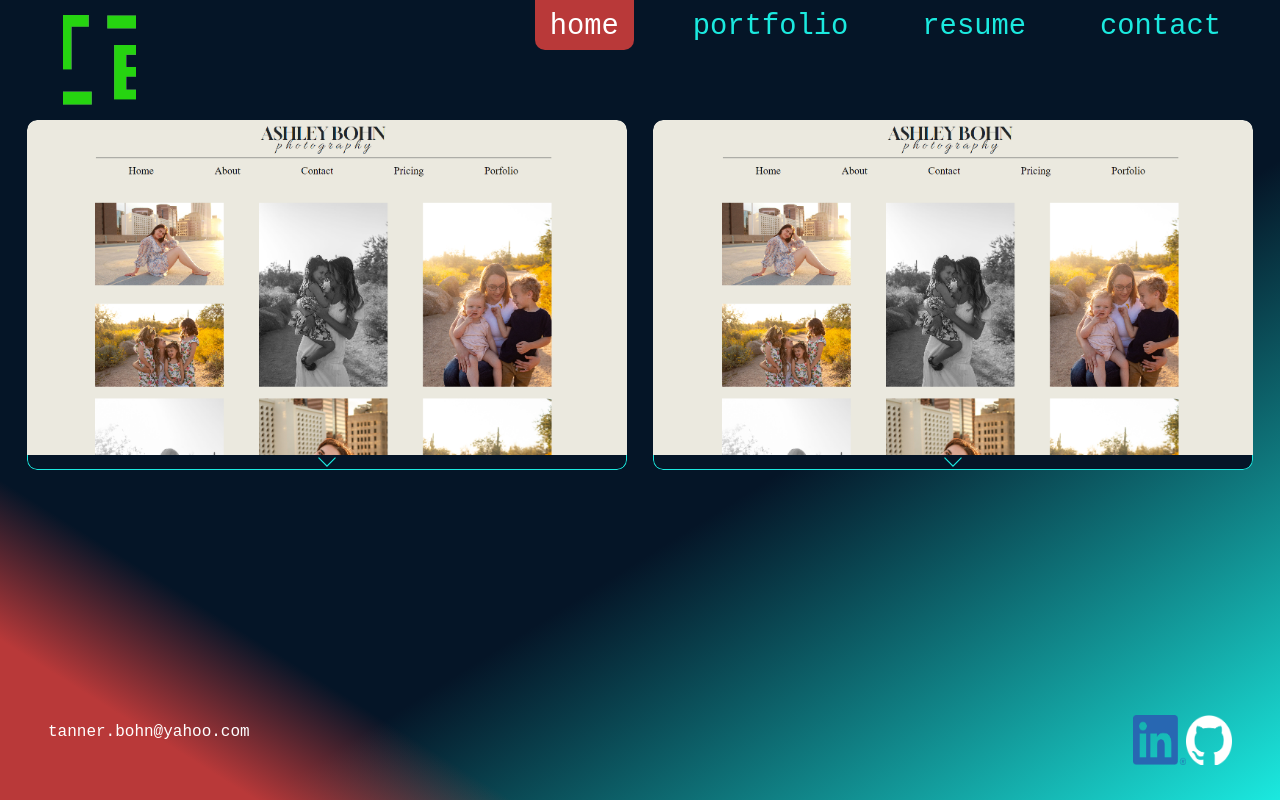
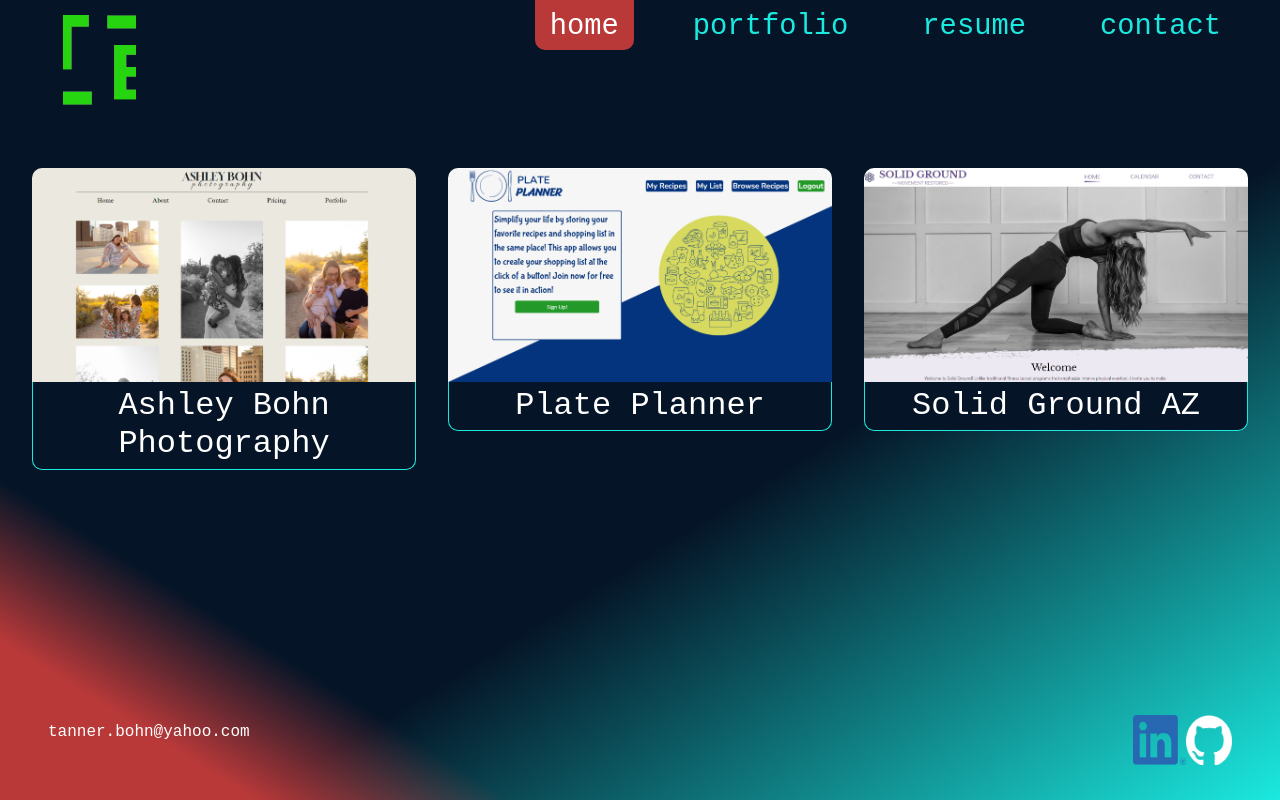
Before and after one commit to tbohn2/my_portfolio, a React (Vite) app: page /my_portfolio/portfolio in a window 1280 px wide. Built offline with nearby package versions, Linux system fonts and the light colour scheme; a web font is replaced by a local one.

Commit message:
Created cards for web apps and modal for project details

```diff
--- a/src/components/pages/portfolio.jsx
+++ b/src/components/pages/portfolio.jsx
@@ -1,77 +1,176 @@
 import React, { useState, useEffect, useRef } from 'react';
 import '../../styles/portfolio.css'
 import ashleyPhoto from '../../assets/ashley-photo.png'
-import darrow from '../../assets/darrow.svg'
+import platePlannerImage from '../../assets/plate-planner.png'
+import solidGroundImage from '../../assets/solid-g.png'
+import solidGroundAdminImage from '../../assets/solid-g-admin.png'
 
 export default function Portfolio() {
 
-    const [detailsId, setDetailsId] = useState(null);
+    const [details, setDetails] = useState(null);
 
     const detailsRefs = useRef({});
 
     useEffect(() => {
         const handleClickOutside = (event) => {
-            // Extracts the values of the refs and checks if the event target is outside of all of them
-            const isClickOutside = Object.values(detailsRefs.current).every(ref => !ref.contains(event.target));
+            let targetElement = event.target;
+
+            let isClickOutside = true;
+            while (targetElement) {
+                if (targetElement.id === details?.id?.toString()) {
+                    isClickOutside = false;
+                    break;
+                }
+                targetElement = targetElement.parentElement;
+            }
+
             if (isClickOutside) {
-                setDetailsId(null);
+                setDetails(null);
             }
         };
 
-        document.addEventListener('mousedown', handleClickOutside);
-        document.addEventListener('touchstart', handleClickOutside);
+        if (details) {
+            document.addEventListener('mousedown', handleClickOutside);
+            document.addEventListener('touchstart', handleClickOutside);
+        }
 
         return () => {
             document.removeEventListener('mousedown', handleClickOutside);
             document.removeEventListener('touchstart', handleClickOutside);
         };
-    }, []);
+    }, [details]);
 
     const projects = [
         {
             id: 1,
-            name: 'Ashley Bohn Photography',
-            langAndTech: 'JavaScript, HTML, CSS, Vite, React, Bootstrap, EmailJS',
+            title: 'Ashley Bohn Photography',
+            description: 'Ashley Photography is a web application created for photographer Ashley Bohn. It showcases her work, including her biography, pricing, and portfolio. The application allows users to contact her through a form submission using EmailJS, which sends their message directly to her email.',
+            features: [`View the photographer's biography`,
+                'Browse through the photography portfolio.',
+                'Check pricing for various services.',
+                'Contact form submission via EmailJS.'],
+            languages: 'JavaScript, HTML, CSS',
+            tech: 'Vite, React, Bootstrap, EmailJS',
+            challenges: ['Creating a responsive design that looks good on all devices',
+                'Implementing form submission to directly email the photographer via EmailJS',
+                'Ensuring the gallery loads efficiently while maintaining high-quality image displays'],
+            role: 'Full-stack developer: Designed and developed the frontend using React and Vite, integrated EmailJS for form handling, and coordinated with the photographer to meet design needs.',
             imgURL: ashleyPhoto,
             siteURL: 'https://tbohn2.github.io/ashley-photo/',
             gitURL: 'https://github.com/tbohn2/ashley-photo'
         },
         {
             id: 2,
-            name: 'Ashley Bohn Photography',
-            langAndTech: 'JavaScript, HTML, CSS, Vite, React, Bootstrap, EmailJS',
-            imgURL: ashleyPhoto,
-            siteURL: 'https://tbohn2.github.io/ashley-photo/',
-            gitURL: 'https://github.com/tbohn2/ashley-photo'
+            title: 'Plate Planner',
+            description: 'Plate Planner is a web application designed to streamline meal planning and grocery shopping. It integrates the MERN stack (MongoDB, Express, React, Node.js) with GraphQL for flexible data querying and Vite for a fast and efficient development experience.',
+            features: [
+                'User authentication and authorization',
+                'Meal plan creation and management',
+                'Recipe search and selection',
+                'Nutritional information display',
+                'Responsive design'
+            ],
+            languages: 'JavaScript, HTML, CSS',
+            tech: 'MERN Stack (MongoDB, Express, React, Node.js), Vite, GraphQL, Apollo Client, JWT Decode, React Router DOM, Bootstrap',
+            challenges: [
+                'Integrating GraphQL with both the front and backend for efficient data querying',
+                'Implementing user authentication and authorization using JWT',
+                'Ensuring smooth user experience across devices with responsive design',
+                'Handling user recipes and transforming them into shopping lists'
+            ],
+            role: 'Full-stack developer: Developed both frontend and backend using React, Node.js, Express, and MongoDB. Implemented GraphQL for data queries and designed user authentication with JWT.',
+            imgURL: platePlannerImage,
+            siteURL: 'https://tbohn2.github.io/plate-planner/',
+            gitURL: 'https://github.com/tbohn2/plate-planner',
+            login: 'Username: test, Password: testtest'
         },
-    ]
-
-    const toggleDetails = (id) => {
-        if (detailsId === id) {
-            setDetailsId(null);
-        } else {
-            setDetailsId(id);
+        {
+            id: 3,
+            title: 'Solid Ground AZ',
+            description: 'Solid Ground AZ\'s Stretch Scheduler is a full-stack web application designed to manage yoga instructor schedules, clients, and appointments. Built using ASP.NET Core with Razor Pages and MySQL, it offers a responsive and efficient solution for scheduling management.',
+            features: [
+                'User Authentication with JWT',
+                'Schedule Management for yoga instructors',
+                'Client Booking system for appointment scheduling',
+                'Admin Dashboard for managing schedules and appointments',
+                'Dynamic frontend with jQuery for interactive user experiences'
+            ],
+            languages: 'C#, HTML, JavaScript, SQL',
+            tech: 'ASP.NET Core 8.0, Razor Pages, MySQL, Entity Framework Core, Pomelo.EntityFrameworkCore.MySql, jQuery',
+            challenges: [
+                'Implementing secure authentication with JWT and password hashing using BCrypt',
+                'Real-time schedule updates and appointment booking for both instructors and clients',
+                'Building a responsive and dynamic frontend with jQuery for smooth user interaction'
+            ],
+            role: 'Full-stack developer: Developed the backend using ASP.NET Core and MySQL, implemented JWT-based authentication, and created a dynamic frontend with jQuery for schedule and appointment management.',
+            imgURL: solidGroundImage,
+            siteURL: 'https://solidgroundaz.com/',
+            gitURL: 'https://github.com/tbohn2/solid-ground-az',
+            adminSiteURL: 'https://solidgroundaz.com/admin',
+            adminLogin: 'Username: test, Password: testtest',
+            adminImgURL: solidGroundAdminImage
         }
-    }
+    ];
 
     return (
-        <div className='col-12 d-flex flex-wrap justify-content-evenly'>
+        <div className='mt-5 col-12 d-flex flex-wrap justify-content-evenly'>
             {projects.map(project => (
-                <div ref={el => (detailsRefs.current[project.id] = el)} id={project.id} className="project-card" style={{ maxHeight: detailsId === project.id ? '1000px' : '350px' }}>
-                    <img src={project.imgURL} alt={`${project.name} Screenshot`} />
-                    {detailsId === project.id && (
-                        <div className='proj-details'>
-                            This is a story all about how my life got flipped turned upside down. And I'd like to take a minute, just sit right there,
-                            I'll tell you how I became the prince of a town called Bel-Air.
-                        </div>
-                    )}
-                    <button className='d-flex justify-content-center align-items-center' onClick={() => toggleDetails(project.id)}>
-                        <svg className={detailsId === project.id && 'flipped'} enable-background="new 0 0 50 50" height="20px" id="Layer_1" version="1.1" viewBox="0 0 50 50" width="20px" xml:space="preserve" xmlns="http://www.w3.org/2000/svg"
-                            xmlns:xlink="http://www.w3.org/1999/xlink"><rect fill="none" height="20" width="20" /><polygon fill='rgb(27, 233, 223)' points="47.25,15 45.164,12.914 25,33.078 4.836,12.914 2.75,15 25,37.25 " />
-                        </svg>
-                    </button>
+                <div className='card-container'>
+                    <div className='project-card roboto' onClick={() => setDetails(project)}>
+                        <img src={project.imgURL} alt={`${project.title} Screenshot`} />
+                        <h2>{project.title}</h2>
+                    </div>
                 </div>
             ))}
+            {details && (
+                <div className='proj-details fade-in d-flex' ref={el => (detailsRefs.current[details.id] = el)} id={details.id}>
+                    <span className='close fs-3' onClick={() => setDetails(null)}>✕</span>
+                    <div className='col-4 d-flex flex-column'>
+                        <img className='col-12' src={details.imgURL} alt={`${details.title} Screenshot`} />
+                        <div className='col-12 d-flex justify-content-evenly'>
+                            <a className='col-5 custom-btn text-decoration-none text-center my-3 fs-5' href={details.siteURL}>Visit Site</a>
+                            <a className='col-5 custom-btn text-decoration-none text-center my-3 fs-5' href={details.gitURL}>Visit Repository</a>
+                        </div>
+                        {details.adminSiteURL && (
+                            <div className='col-12 d-flex flex-column align-items-center'>
+                                <h2 className='col-12 text-center'>Admin Site</h2>
+                                <img className='col-12' src={details.adminImgURL} alt={`${details.title} Admin Screenshot`} />
+                                <a className='col-5 custom-btn text-decoration-none text-center my-3 fs-5' href={details.adminSiteURL}>Visit Admin Site</a>
+                                <h3>Admin Login:</h3>
+                                <p>{details.adminLogin}</p>
+                            </div>
+                        )}
+                        {details.login && (
+                            <div className='d-flex flex-column align-items-center'>
+                                <h3>Login:</h3>
+                                <p>{details.login}</p>
+                            </div>
+                        )}
+                    </div>
+                    <div className='col-8 px-3'>
+                        <h1 className='col-12 text-center'>{details.title}</h1>
+                        <p className='col-12'>{details.description}</p>
+                        <h3>Languages:</h3>
+                        <p>{details.languages}</p>
+                        <h3>Technologies:</h3>
+                        <p>{details.tech}</p>
+                        <h3>Role:</h3>
+                        <p>{details.role}</p>
+                        <h3>Features:</h3>
+                        <ul>
+                            {details.features.map(feature => (
+                                <li>{feature}</li>
+                            ))}
+                        </ul>
+                        <h3>Challenges:</h3>
+                        <ul>
+                            {details.challenges.map(challenge => (
+                                <li>{challenge}</li>
+                            ))}
+                        </ul>
+                    </div>
+                </div>
+            )}
         </div>
     );
 }
--- a/src/styles/portfolio.css
+++ b/src/styles/portfolio.css
@@ -1,40 +1,79 @@
+.card-container {
+    width: 30%;
+    transition: all .5s ease-in-out;
+}
+
+.card-container:hover {
+    transform: scale(1.05);
+    cursor: pointer;
+}
+
+.card-container.active:hover {
+    transform: none;
+}
+
 .project-card {
-    width: 600px;
+    width: 100%;
     border-radius: 10px;
-    overflow: hidden;
-    transition: max-height 1s ease-in-out;
+    transition: all 0.5s ease-in-out;
+}
+
+.project-card.active {
+    position: fixed;
+    transform: translate(-50%, -50%);
+    width: 90vw;
+    height: 90vh;
+    top: 50%;
+    left: 50%;
+    z-index: 3;
+}
+
+.project-card.active:hover {
+    cursor: default;
 }
 
 .project-card img {
     width: 100%;
-    height: 335px;
     object-fit: cover;
     border-radius: 10px 10px 0px 0px;
 }
 
-.proj-details {
+.project-card h2 {
     color: white;
+    background-color: var(--dark);
+    text-align: center;
+    padding: 5px 0px;
     border-width: 0px 1px 1px 1px;
+    border-radius: 0px 0px 10px 10px;
     border-style: solid;
     border-color: var(--primary);
-    padding: 20px;
 }
 
-.project-card button {
-    width: 100%;
-    height: 15px;
+.proj-details {
+    position: fixed;
+    top: 50%;
+    left: 50%;
+    width: 95vw;
+    min-height: 95vh;
+    transform: translate(-50%, -50%);
+    color: var(--primary);
     background-color: var(--dark);
-    border: none;
-    border-width: 0px 1px 1px 1px;
-    border-style: solid;
-    border-color: var(--primary);
-    border-radius: 0px 0px 10px 10px;
-    cursor: pointer;
-    transition: all 0.3s;
+    border: 1px solid var(--primary);
+    border-radius: 10px;
+    padding: 10px;
 }
 
-.project-card button:hover {
-    background-color: var(--secondary);
+.proj-details .close {
+    position: fixed;
+    font-weight: 1000;
+    top: 15px;
+    right: 25px;
+    color: var(--secondary);
+    cursor: pointer;
+}
+
+.proj-details img {
+    border-radius: 10px;
 }
 
 .flipped {
```
Also changed, not shown: src/styles/app.css (+11 -12 lines), src/assets/solid-g.png (added).
